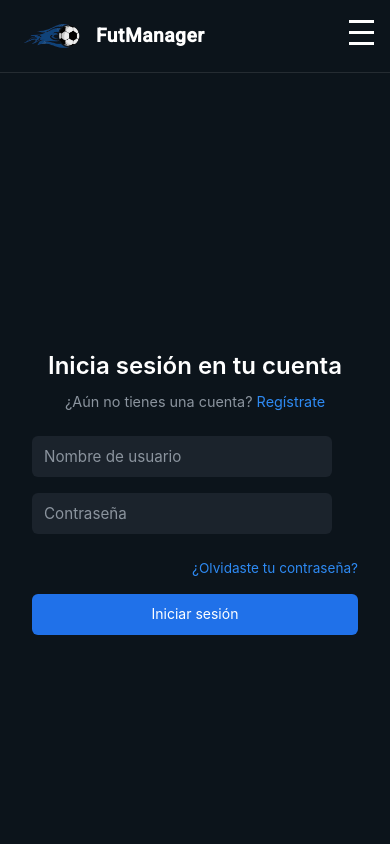
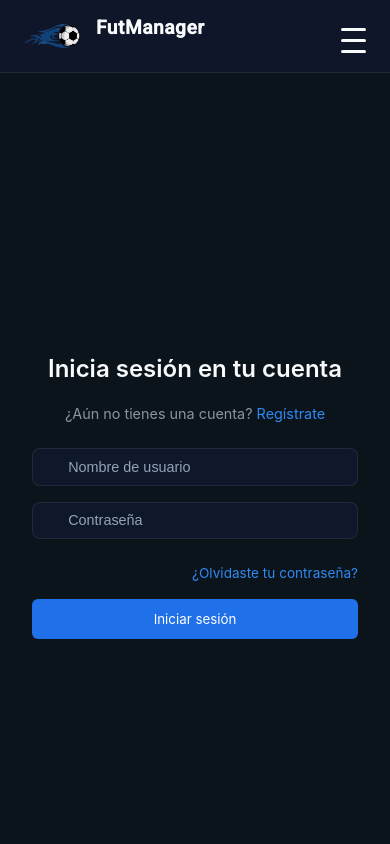
Before and after one commit to juampimedina06/gestionar-istado-de-jugadores-fifa, an Angular app in the folder front/: page /login in a window 390 px wide. Shown: the top 844 px of the page. Built offline with nearby package versions, Linux system fonts and the light colour scheme.

Commit message:
mejorando estilos y agregando localstorage

```diff
--- a/front/src/app/features/components/input-reutilizable/input-reutilizable.scss
+++ b/front/src/app/features/components/input-reutilizable/input-reutilizable.scss
@@ -11,49 +11,58 @@
 }
 
 .label {
-  color: #fff;
-  font-size: .8rem;
+  color: var(--text-primary);
+  font-size: 0.85rem;
   letter-spacing: 0.3px;
+  font-weight: 500;
 }
 
-.input_login{
-  background-color: #1b232c;
-  border-radius: 6px;
-  padding: 0.75rem;
-  color: #c9d1d9;
+.input_login {
+  background-color: var(--bg-main);
+  border-radius: 8px;
+  padding: 0.75rem 1rem 0.75rem 2.5rem;
+  /* Left padding for search icon */
+  color: var(--text-primary);
   font-size: 0.95rem;
   outline: none;
-  border: none;
+  border: 1px solid var(--border-color);
+  transition: border-color 0.2s ease, box-shadow 0.2s ease;
+  width: 100%;
+}
+
+.input_login:focus {
+  border-color: var(--accent-primary);
+  box-shadow: 0 0 0 3px rgba(16, 185, 129, 0.15);
 }
 
 .input_login::placeholder {
-  color: #8b949e;
+  color: var(--text-secondary);
 }
 
 .input,
 .textarea {
   width: 100%;
-  color: #fff;
-  background-color: transparent;
-  border: 1.8px solid #ffffff3d;
-  border-radius: 6px;
-  padding: 0.7rem 1rem;
-  font-size: 15px;
+  color: var(--text-primary);
+  background-color: var(--bg-surface);
+  border: 1px solid var(--border-color);
+  border-radius: 8px;
+  padding: 0.75rem 1rem;
+  font-size: 0.95rem;
   outline: none;
   transition: border-color 0.2s ease, box-shadow 0.2s ease, background-color 0.2s ease;
 }
 
 .input:focus-visible,
 .textarea:focus-visible {
-  border-color: #ffffff;
-  background-color: rgba(255, 255, 255, 0.05);
-  box-shadow: 0 0 0 3px color-mix(in srgb, #cdddf7 30%, transparent);
+  border-color: var(--accent-primary);
+  background-color: var(--bg-main);
+  box-shadow: 0 0 0 3px rgba(16, 185, 129, 0.15);
 }
 
 .input::placeholder,
 .textarea::placeholder {
-  color: #ffffffaa;
-  font-size: 14px;
+  color: var(--text-secondary);
+  font-size: 0.9rem;
   font-weight: 400;
 }
 
@@ -63,14 +72,14 @@
 }
 
 .input_error {
-  color: rgb(255, 54, 54);
+  color: var(--danger);
   font-size: 0.85rem;
   margin-top: -0.25rem;
 }
 
 @media (max-width: 768px) {
   .contenedor_labelInput {
-    max-width: 92%;
+    max-width: 100%;
     gap: 0.4rem;
     margin: 0;
   }
@@ -78,18 +87,21 @@
 
 @media (max-width: 480px) {
   .contenedor_labelInput {
-    max-width: 92%;
-    gap: 0.4rem;
-    margin: 0;
+    max-width: 100%;
   }
 
   .label {
-    font-size: 1rem;
+    font-size: 0.95rem;
   }
 
   .input,
-  .textarea {
-    font-size: 14px;
-    padding: 0.45rem 0.65rem;
+  .textarea,
+  .input_login {
+    font-size: 0.9rem;
+    padding: 0.6rem 0.8rem;
+  }
+
+  .input_login {
+    padding-left: 2.2rem;
   }
 }
--- a/front/src/app/features/pages/editar-player/editar-player.scss
+++ b/front/src/app/features/pages/editar-player/editar-player.scss
@@ -1,28 +1,30 @@
-.contenedor_editar_player{
-   background-color: #0c141b;
+.contenedor_editar_player {
+   background-color: var(--bg-main);
    width: 100%;
-  margin: 0 auto;
+   margin: 0 auto;
 }
 
-.contenido_editar_player{
+.contenido_editar_player {
    max-width: 60%;
    margin: 0 auto;
    padding: 4rem 2rem;
-   color: #fff;
+   color: var(--text-primary);
    display: flex;
    flex-direction: column;
    gap: 2rem;
-   h2{
-    font-weight: 500;
-    font-size: 2.4rem;
+
+   h2 {
+      font-weight: 600;
+      font-size: 2.4rem;
    }
 }
 
 @media (max-width: 768px) {
-   .contenido_editar_player{
+   .contenido_editar_player {
       max-width: 90%;
       padding: 2rem 1rem;
-      h2{
+
+      h2 {
          font-size: 1.8rem;
       }
    }
--- a/front/src/app/features/pages/subir-player/subir-player.scss
+++ b/front/src/app/features/pages/subir-player/subir-player.scss
@@ -1,31 +1,34 @@
-.contenedor_subir_player{
-   background-color: #0c141b;
+.contenedor_subir_player {
+   background-color: var(--bg-main);
    width: 100%;
-  margin: 0 auto;
+   margin: 0 auto;
 }
 
-.contenido_subir_player{
+.contenido_subir_player {
    max-width: 60%;
    margin: 0 auto;
    padding: 4rem 2rem;
-   color: #fff;
+   color: var(--text-primary);
    display: flex;
    flex-direction: column;
    gap: 2rem;
-   h2{
-    font-weight: 500;
-    font-size: 2.4rem;
+
+   h2 {
+      font-weight: 600;
+      font-size: 2.4rem;
    }
-   p{
-      color: #b4b4b4;
+
+   p {
+      color: var(--text-secondary);
    }
 }
 
 @media (max-width: 768px) {
-   .contenido_subir_player{
+   .contenido_subir_player {
       max-width: 90%;
       padding: 2rem 1rem;
-      h2{
+
+      h2 {
          font-size: 1.8rem;
       }
    }
--- a/front/src/app/layout/navbar/navbar.scss
+++ b/front/src/app/layout/navbar/navbar.scss
@@ -1,7 +1,9 @@
 .header {
-  background-color: #0c141b;
+  background-color: var(--glass-bg);
+  backdrop-filter: blur(12px);
+  -webkit-backdrop-filter: blur(12px);
   width: 100%;
-  border-bottom: 1px solid rgba(255, 255, 255, 0.1);
+  border-bottom: 1px solid var(--border-color);
   position: sticky;
   top: 0;
   z-index: 100;
@@ -26,12 +28,17 @@
 .imagen_logo {
   width: 3.5rem;
   cursor: pointer;
+  transition: transform 0.3s ease;
+}
+
+.imagen_logo:hover {
+  transform: scale(1.05);
 }
 
 .titulo_logo {
-  color: #fff;
+  color: var(--text-primary);
   font-size: 1.2rem;
-  font-weight: 600;
+  font-weight: 700;
   letter-spacing: 0.5px;
   cursor: pointer;
 }
@@ -42,7 +49,7 @@
 }
 
 .li {
-  color: #fff;
+  color: var(--text-secondary);
   font-size: 0.95rem;
   list-style: none;
   cursor: pointer;
@@ -51,10 +58,9 @@
 }
 
 .li:hover {
-  color: #a5cdf8;
-  transform: translateY(-3px);
+  color: var(--accent-primary);
+  transform: translateY(-2px);
 }
-
 
 .menu-toggle {
   display: none;
@@ -65,18 +71,18 @@
   flex-direction: column;
   cursor: pointer;
   position: fixed;
-  top: 1rem;
-  right: 1rem;
+  top: 1.5rem;
+  right: 1.5rem;
   z-index: 2000;
-
 }
 
 .hamburger span {
   height: 3px;
   width: 25px;
-  background: white;
+  background: var(--text-primary);
   margin: 4px 0;
   transition: 0.3s ease;
+  border-radius: 2px;
 }
 
 @media (max-width: 768px) {
@@ -89,36 +95,48 @@
     top: 4.5rem;
     left: 0;
     width: 100%;
-    background-color: #091c2b;
+    background-color: var(--bg-main);
+    border-bottom: 1px solid var(--border-color);
     flex-direction: column;
     align-items: center;
     opacity: 0;
     pointer-events: none;
     transform: translateY(-10px);
     transition: all 0.3s ease;
+    padding-bottom: 1.5rem;
   }
 
   .contenedor_li {
     flex-direction: column;
-    gap: 1rem;
-    margin: 1rem 0;
+    gap: 1.2rem;
+    margin: 1.5rem 0;
+    text-align: center;
   }
 
-  .menu-toggle:checked ~ .navbar .contenedor_nav {
+  .li {
+    font-size: 1.1rem;
+  }
+
+  .menu-toggle:checked~.navbar .contenedor_nav {
     opacity: 1;
     pointer-events: auto;
     transform: translateY(0);
   }
 
   .boton_login {
-  background-color: #2071e9;
-  color: #fff;
+    background-color: var(--accent-primary);
+    color: var(--bg-main);
     border: none;
-  font-size: .8rem;
+    padding: 0.5rem 1.5rem;
+    font-size: .9rem;
     border-radius: 8px;
     font-weight: 600;
     cursor: pointer;
     transition: background-color 0.25s ease, transform 0.2s ease;
-  margin-right: 4rem;
+    margin: 0;
+  }
+
+  .boton_login:hover {
+    background-color: var(--accent-hover);
   }
 }
--- a/front/src/styles.scss
+++ b/front/src/styles.scss
@@ -54,210 +54,86 @@ body {
 //   ));
 // }
 
-body {
-  // Default the application to a light color theme. This can be changed to
-  // `dark` to enable the dark color theme, or to `light dark` to defer to the
-  // user's system settings.
-  color-scheme: light;
+:root {
+  /* Color Palette */
+  --bg-main: #0f172a;
+  --bg-surface: #1e293b;
+  --bg-surface-hover: rgba(255, 255, 255, 0.03);
+  --accent-primary: #10b981;
+  --accent-hover: #059669;
+  --text-primary: #f8fafc;
+  --text-secondary: #94a3b8;
+  --border-color: rgba(255, 255, 255, 0.08);
 
-  // Set a default background, font and text colors for the application using
-  // Angular Material's system-level CSS variables. Learn more about these
-  // variables at https://material.angular.dev/guide/system-variables
-  background-color: #222222;
+  /* Additional Accents */
+  --action-view: #3b82f6; /* Blue for viewing */
+  --action-view-hover: #60a5fa;
+  --danger: #ef4444;
+  --glass-bg: rgba(15, 23, 42, 0.8);
 
-  // Reset the user agent margin.
+  /* Typography */
+  --font-family-base: 'Roboto', 'Helvetica Neue', sans-serif;
+}
+
+html, body {
+  height: 100%;
   margin: 0;
+  padding: 0;
+  box-sizing: border-box;
 }
-/* You can add global styles to this file, and also import other style files */
-html {
-  line-height: 1.15;
-  -webkit-text-size-adjust: 100%;
+
+*, *::before, *::after {
+  box-sizing: inherit;
 }
 
 body {
-  margin: 0;
+  font-family: var(--font-family-base);
+  background-color: var(--bg-main);
+  color: var(--text-primary);
+  line-height: 1.5;
+  -webkit-font-smoothing: antialiased;
+  -moz-osx-font-smoothing: grayscale;
 }
 
-html, body { height: 100%; }
-body { margin: 0; font-family: Roboto, "Helvetica Neue", sans-serif; }
-
-main {
-  display: block;
+h1, h2, h3, h4, h5, h6 {
+  margin-top: 0;
+  color: var(--text-primary);
 }
 
-h1 {
-  font-size: 2em;
-  margin: 0;
+h1 { font-size: 2.25rem; font-weight: 700; }
+h2 { font-size: 1.5rem; font-weight: 600; }
+
+a {
+  color: var(--accent-primary);
+  text-decoration: none;
+  transition: color 0.3s ease;
 }
 
-h2{
-  font-size: 1.5em;
-  margin: 0;
+a:hover {
+  color: var(--accent-hover);
 }
 
-hr {
-  box-sizing: content-box;
-  height: 0;
-  overflow: visible;
+button {
+  font-family: inherit;
+  cursor: pointer;
+  transition: all 0.2s ease;
 }
 
-pre {
-  font-family: monospace, monospace;
-  font-size: 1em;
+/* Custom Scrollbar for a more premium look */
+::-webkit-scrollbar {
+  width: 8px;
+  height: 8px;
 }
 
-a {
-  background-color: transparent;
+::-webkit-scrollbar-track {
+  background: var(--bg-main);
 }
 
-abbr[title] {
-  border-bottom: none;
-  text-decoration: underline dotted;
+::-webkit-scrollbar-thumb {
+  background: #334155;
+  border-radius: 4px;
 }
 
-b,
-strong {
-  font-weight: bolder;
+::-webkit-scrollbar-thumb:hover {
+  background: #475569;
 }
-
-code,
-kbd,
-samp {
-  font-family: monospace, monospace;
-  font-size: 1em;
-}
-
-small {
-  font-size: 80%;
-}
-
-sub,
-sup {
-  font-size: 75%;
-  line-height: 0;
-  position: relative;
-  vertical-align: baseline;
-}
-
-sub {
-  bottom: -0.25em;
-}
-
-sup {
-  top: -0.5em;
-}
-
-img {
-  border-style: none;
-}
-
-button,
-input,
-optgroup,
-select,
-textarea {
-  font-family: inherit;
-  font-size: 100%;
-  line-height: 1.15;
-  margin: 0;
-}
-
-button,
-input {
-  overflow: visible;
-}
-
-button,
-select {
-  text-transform: none;
-}
-
-button,
-[type="button"],
-[type="reset"],
-[type="submit"] {
-  -webkit-appearance: button;
-}
-
-button::-moz-focus-inner,
-[type="button"]::-moz-focus-inner,
-[type="reset"]::-moz-focus-inner,
-[type="submit"]::-moz-focus-inner {
-  border-style: none;
-  padding: 0;
-}
-
-button:-moz-focusring,
-[type="button"]:-moz-focusring,
-[type="reset"]:-moz-focusring,
-[type="submit"]:-moz-focusring {
-  outline: 1px dotted ButtonText;
-}
-
-fieldset {
-  padding: 0.35em 0.75em 0.625em;
-}
-
-legend {
-  box-sizing: border-box;
-  color: inherit;
-  display: table;
-  max-width: 100%;
-  padding: 0;
-  white-space: normal;
-}
-
-progress {
-  vertical-align: baseline;
-}
-
-textarea {
-  overflow: auto;
-}
-
-[type="checkbox"],
-[type="radio"] {
-  box-sizing: border-box;
-  padding: 0;
-}
-
-[type="number"]::-webkit-inner-spin-button,
-[type="number"]::-webkit-outer-spin-button {
-  height: auto;
-}
-
-[type="search"] {
-  -webkit-appearance: textfield;
-  outline-offset: -2px;
-}
-
-[type="search"]::-webkit-search-decoration {
-  -webkit-appearance: none;
-}
-
-::-webkit-file-upload-button {
-  -webkit-appearance: button;
-  font: inherit;
-}
-
-details {
-  display: block;
-}
-
-summary {
-  display: list-item;
-}
-
-template {
-  display: none;
-}
-
-[hidden] {
-  display: none;
-}
-
-html, body { height: 100%; }
-body { margin: 0; }
-
-html, body { height: 100%; }
-body { margin: 0; font-family: Roboto, "Helvetica Neue", sans-serif; }
```
Also changed, not shown: front/src/app/features/components/data-player/data-player.scss (+17 -6 lines), front/src/app/features/components/form-subir-player/form-subir-player.scss (+19 -19 lines), front/src/app/features/components/list-players/list-players.scss (+111 -57 lines), front/src/app/features/pages/player/player.scss (+21 -7 lines), front/src/app/features/services/playerService/player-service.ts (+30 -9 lines), front/src/app/layout/footer/footer.scss (+9 -7 lines). Lines whose indentation alone changed are shown as unchanged.
